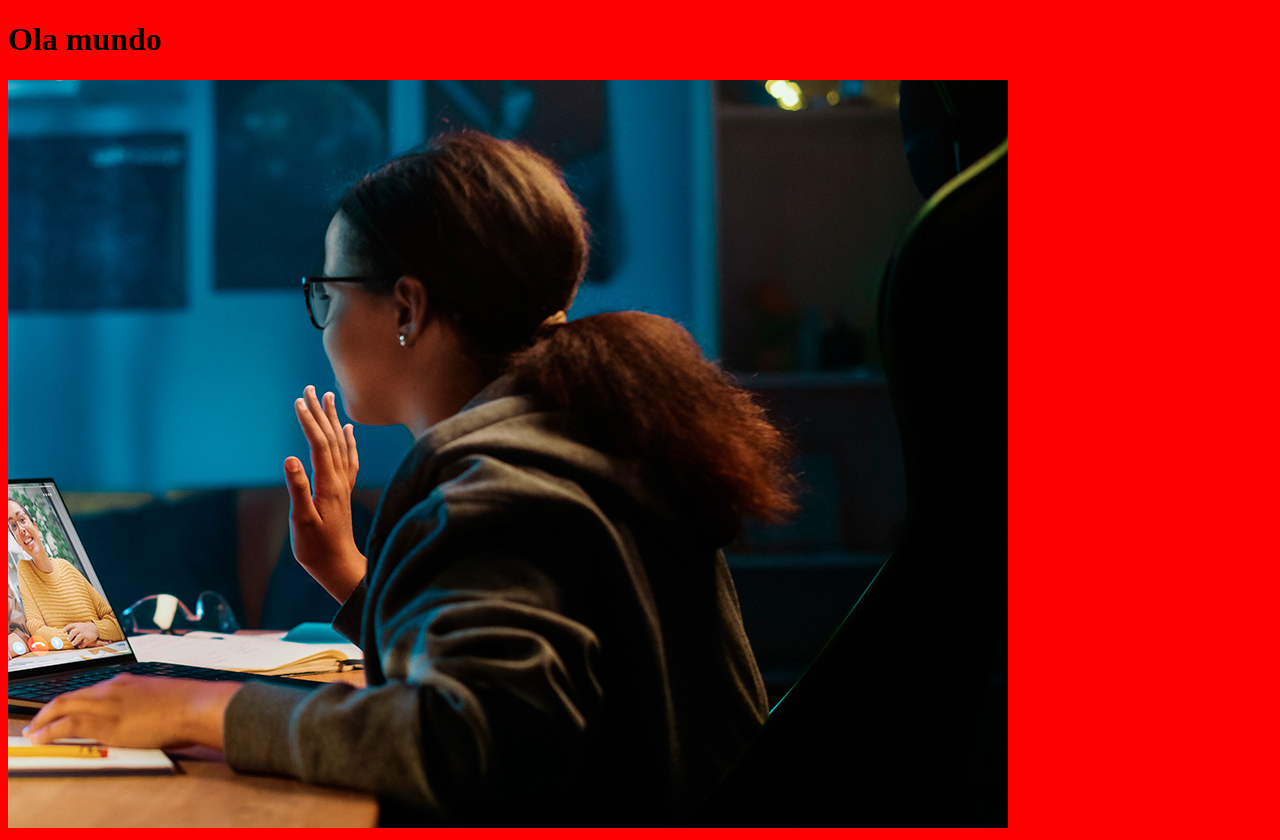
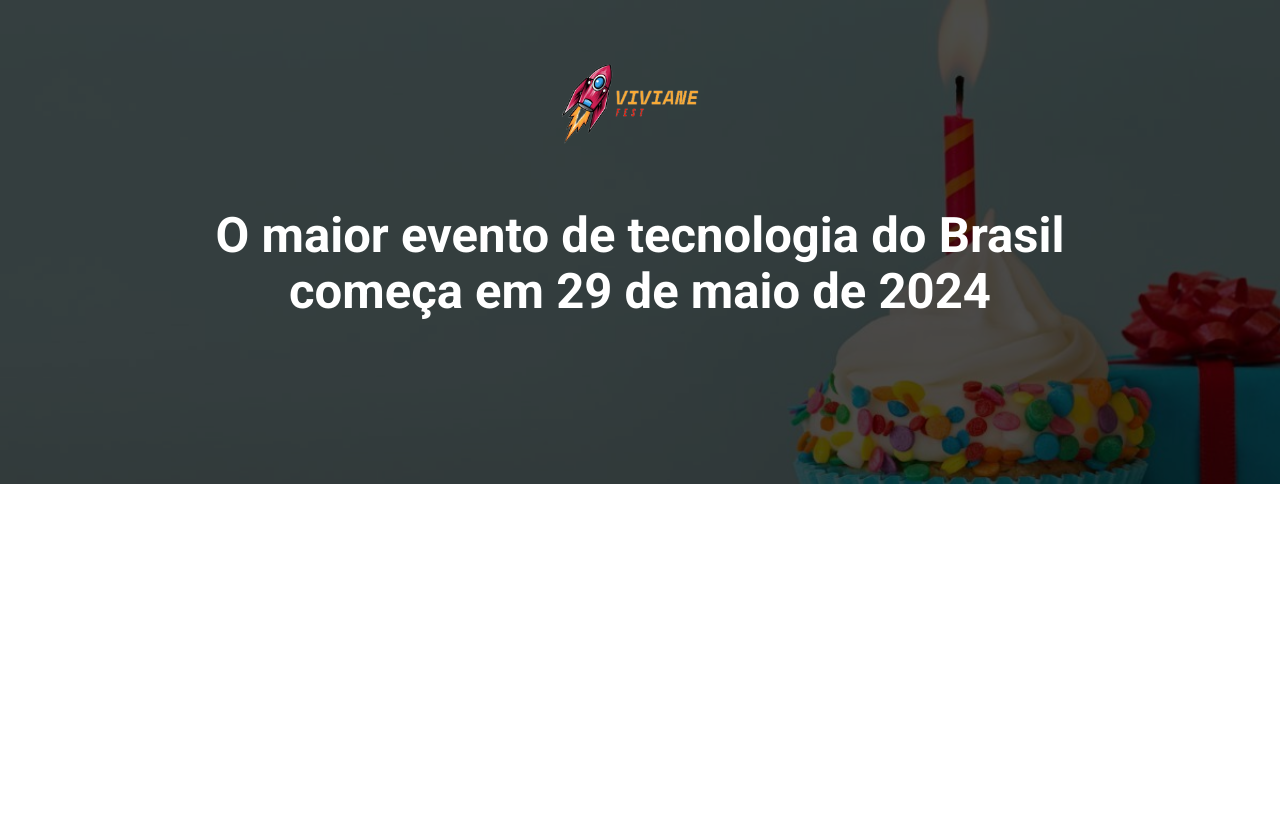
Before and after one commit to vivianezzt/vivifest, a website built with Parcel: page src/index.html in a window 1280 px wide. After the commit the page ends 800 px from the top, so only its background shows below. Built offline with nearby package versions, Linux system fonts and the light colour scheme.

Commit message:
criando o hero

```diff
--- a/src/index.html
+++ b/src/index.html
@@ -4,11 +4,20 @@
     <meta charset="UTF-8">
     <meta name="viewport" content="width=device-width, initial-scale=1.0">
     <link rel="stylesheet" href="styles/main.scss">
+    <link rel="preconnect" href="https://fonts.googleapis.com">
+    <link rel="preconnect" href="https://fonts.googleapis.com">
+    <link rel="preconnect" href="https://fonts.gstatic.com" crossorigin>
+    <link href="https://fonts.googleapis.com/css2?family=Roboto:ital,wght@0,100;0,300;0,400;0,500;0,700;1,700&display=swap" rel="stylesheet">
+<link rel="stylesheet" href="styles/main.scss">
     <title>Vivi Fest</title>
 </head>
 <body>
-    <h1>Ola mundo</h1>
-    <img src="./images/backend.png" alt="">
+    <header class="hero">
+        <div class="container">
+            <img class="hero__logo" src="images/Viviane-transformed.png" alt="Vivi Fest">
+            <p class="hero__text">O maior evento de tecnologia do Brasil começa em 29 de maio de 2024</p>
+        </div>
+    </header>
     <script src="scripts/main.js"></script>
 </body>
 </html>
--- /dev/null
+++ b/src/styles/_hero.scss
@@ -0,0 +1,50 @@
+.hero{
+    padding-top: 64px;
+    padding-bottom: 100px;
+    background-image: url(../images/viviniver.jpg);
+    background-repeat: no-repeat;
+    background-size: cover;
+    position: relative;
+
+    .container{
+        position: relative;
+    }
+
+&::before{
+    position: absolute;
+    top: 0;
+    left: 0;
+    width: 100%;
+    height: 100%;
+    background-color: #000;
+    content: '';
+    opacity: 0.7;
+}
+
+    &__text{
+        margin-top: 64px;
+        margin-bottom: 64px;
+        font-size: 49px;
+        line-height: 56px;
+
+        font-weight: 700;
+        text-align: center;
+    }
+    &__logo{
+        margin: 0 auto;
+        height: 80px;
+        display: block;
+    }
+    @media(max-width:640px){
+        padding: 40px 0;
+
+        &__logo{
+            height: 40px;
+        }
+        &__text{
+            font-size: 22px;
+            line-height: 24px;
+            margin: 24px 0;
+        }
+    }
+}
--- a/src/styles/main.scss
+++ b/src/styles/main.scss
@@ -1,3 +1,22 @@
-body{
-    background-color: red;
+@use 'hero';
+
+*{
+    margin: 0;
+    padding: 0;
+    box-sizing: border-box;
+    font-family: Roboto, sans-serif;
+    color: #fff;
 }
+.container{
+    max-width: 960px;
+    width: 100%;
+    margin: 0 auto;
+
+    @media (max-width: 640px){
+        max-width: 80%;
+    }
+
+    @media (max-width: 1024px){
+        max-width: 90%;
+    }
+}
```
Also changed, not shown: src/images/Viviane-transformed.png (added), src/images/backend.png (deleted), src/images/niver-viv.jpg (added), src/images/viviane.jpg (added), src/images/viviniver.jpg (added).
